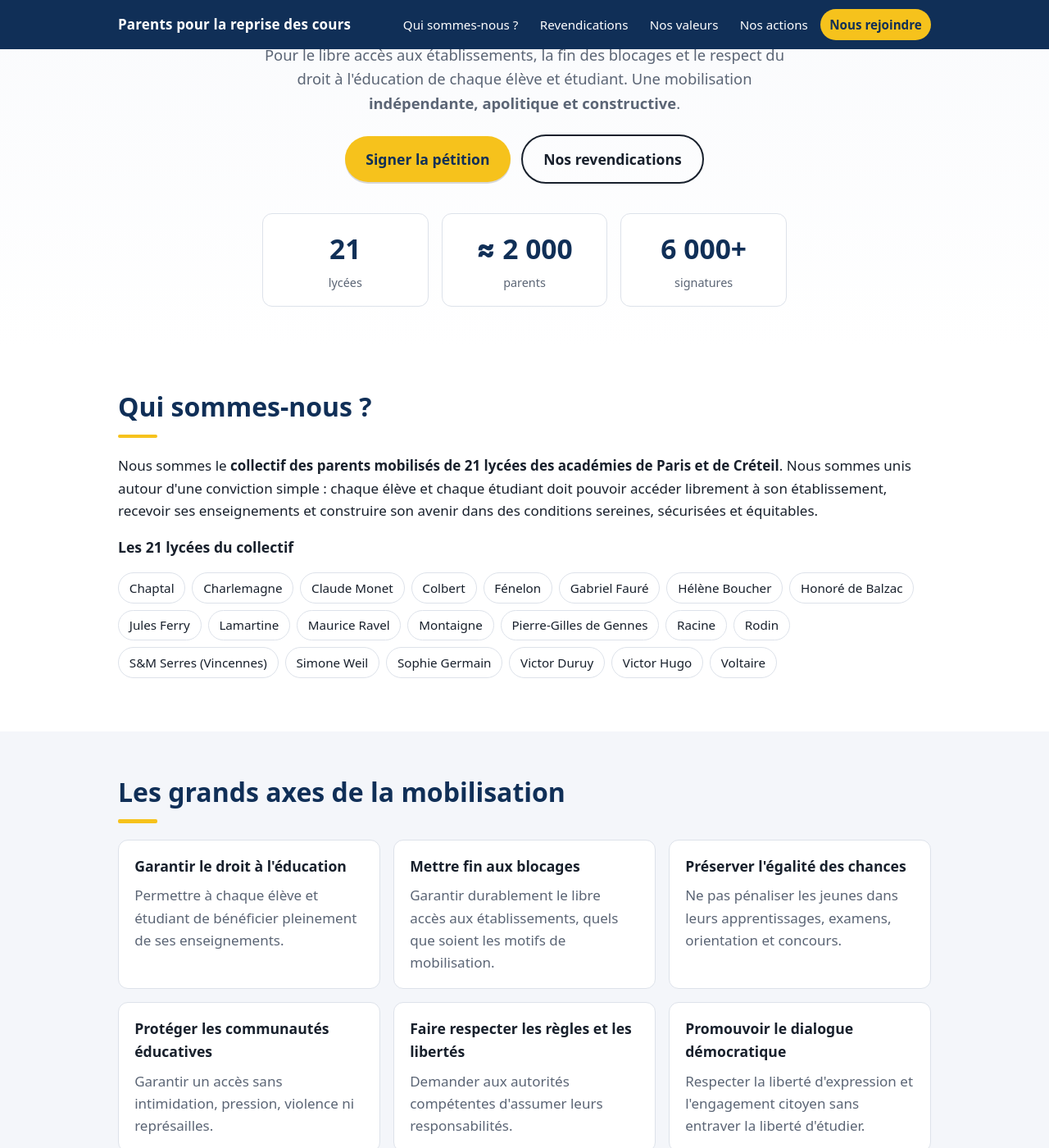
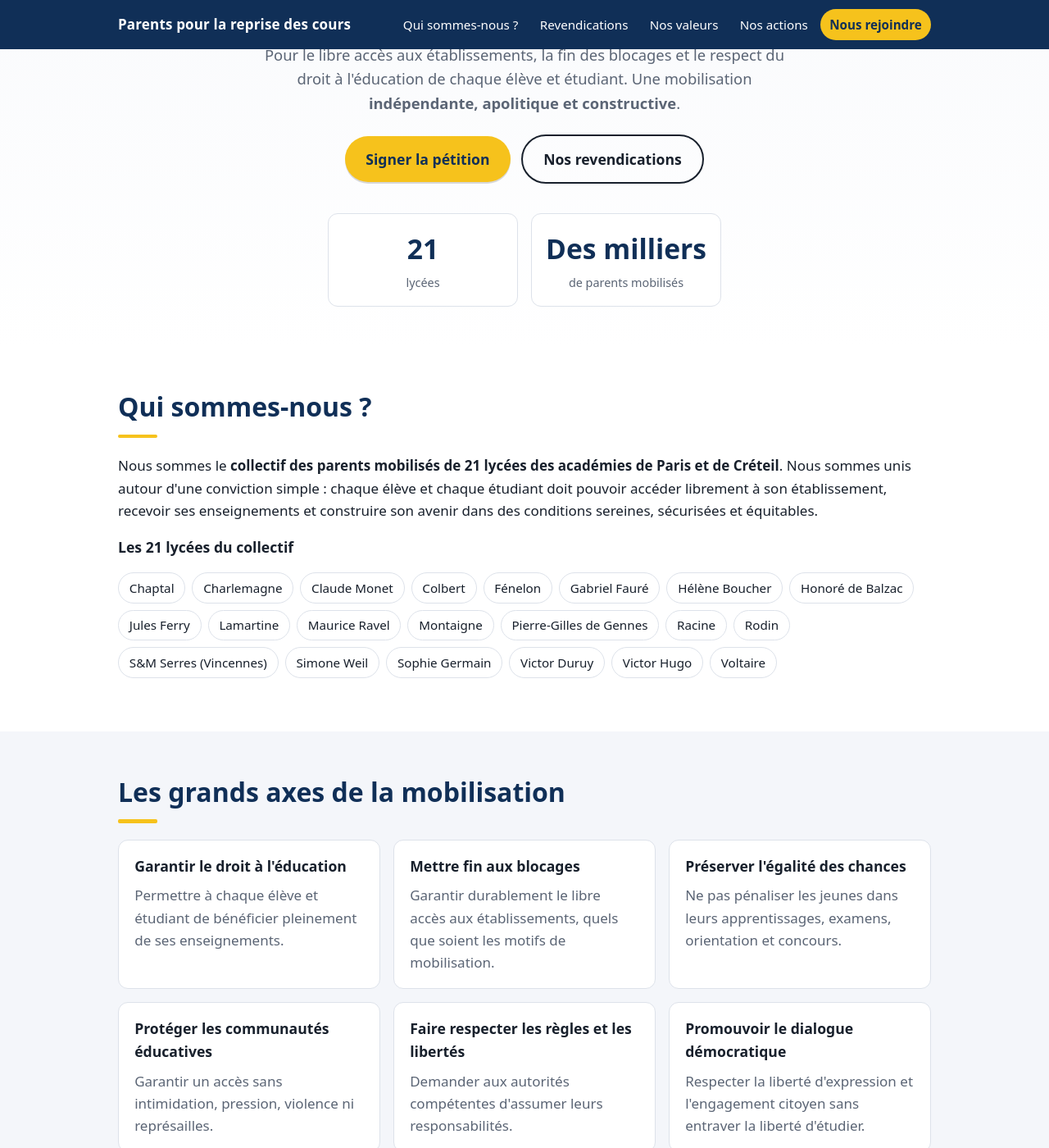
Before and after one commit to 4nf8hvwvry-collab/freefenelon, a Jekyll site: the page site/collectif/index.html, which Jekyll copies as it is, in a window 1280 px wide and 1400 px high, scrolled down 479 px. Shown: the whole window at 82% size. Built offline with Jekyll 4.4.1, drawn with Linux system fonts in a browser that asks for light colours; some of the changed text lies outside the part shown.

Commit message:
Collectif : chiffres non sourcés retirés, rencontres institutionnelles, témoignages anonymes
Co-Authored-By: Claude Opus 5.5 <noreply@anthropic.com>

```diff
--- a/site/collectif/index.html
+++ b/site/collectif/index.html
@@ -42,7 +42,7 @@
               color: var(--marine); font-weight: 800; text-decoration: none; font-size: 1.1rem; box-shadow: 0 2px 0 rgba(0,0,0,.15); }
     .bouton:hover { filter: brightness(1.05); }
     .bouton.secondaire { background: transparent; color: inherit; border: 2px solid currentColor; box-shadow: none; margin-left: .5rem; }
-    .chiffres { display: grid; grid-template-columns: repeat(3, 1fr); gap: 1rem; max-width: 40rem; margin: 2.25rem auto 0; }
+    .chiffres { display: grid; grid-template-columns: repeat(2, 1fr); gap: 1rem; max-width: 30rem; margin: 2.25rem auto 0; }
     .chiffres div { background: var(--fond); border: 1px solid var(--bord); border-radius: .75rem; padding: 1rem .5rem; }
     .chiffres b { display: block; font-size: clamp(1.5rem, 4vw, 2.1rem); font-weight: 900; color: var(--marine); }
     @media (prefers-color-scheme: dark) { .chiffres b { color: var(--jaune); } }
@@ -105,8 +105,7 @@
     <a class="bouton secondaire" href="#revendications">Nos revendications</a>
     <div class="chiffres">
       <div><b>21</b><span>lycées</span></div>
-      <div><b>≈ 2 000</b><span>parents</span></div>
-      <div><b>6 000+</b><span>signatures</span></div>
+      <div><b>Des milliers</b><span>de parents mobilisés</span></div>
     </div>
   </div>
 </header>
@@ -213,11 +212,8 @@
       <li>Courriers au Premier ministre, pour appeler l'attention du Gouvernement sur les conséquences de la situation et la nécessité d'une réponse coordonnée de l'État.</li>
       <li>Recours en référé-liberté devant la juridiction administrative, qui ont fait l'objet de décisions de rejet.</li>
       <li>Sollicitation du président du Sénat.</li>
-      <li>Rencontres institutionnelles et suivi des réponses et engagements : <span class="a-completer">à documenter selon leur avancement</span></li>
+      <li>Rencontres institutionnelles : <strong>aucune à ce jour</strong>, malgré nos sollicitations auprès des proviseurs, des maires d'arrondissement, des députés, des rectorats, du ministère, du Premier ministre et du président du Sénat. Nous rendrons compte ici des réponses et des engagements obtenus.</li>
     </ol>
-
-    <h3 style="margin-top:1.5rem">Chiffres, statistiques et témoignages</h3>
-    <p><span class="a-completer">À compléter</span></p>
   </div>
 </section>
 
@@ -237,6 +233,7 @@
   <div class="conteneur">
     <p><strong>Collectif des parents mobilisés des 21 lycées des académies de Paris et de Créteil</strong><br>
     Stop aux blocages, respect du droit à l'éducation.</p>
+    <p>Les témoignages de mineurs sont publiés de façon anonyme.</p>
     <p>Mentions légales et protection des données personnelles : <span class="a-completer" style="color:var(--texte)">à compléter</span></p>
   </div>
 </footer>
```
